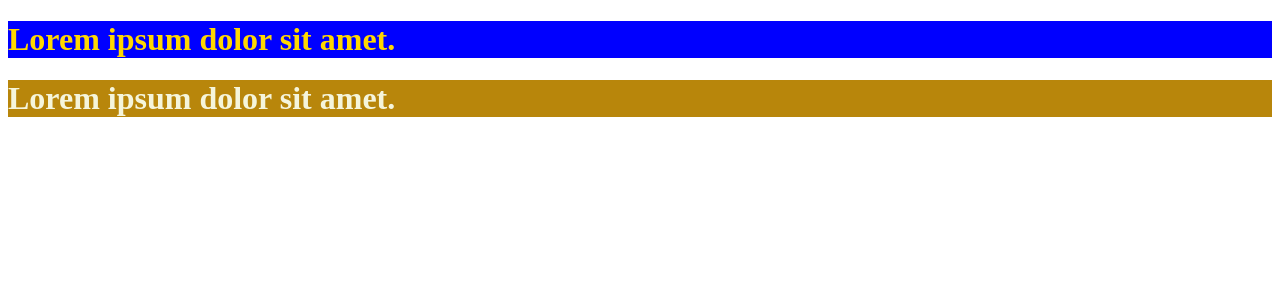
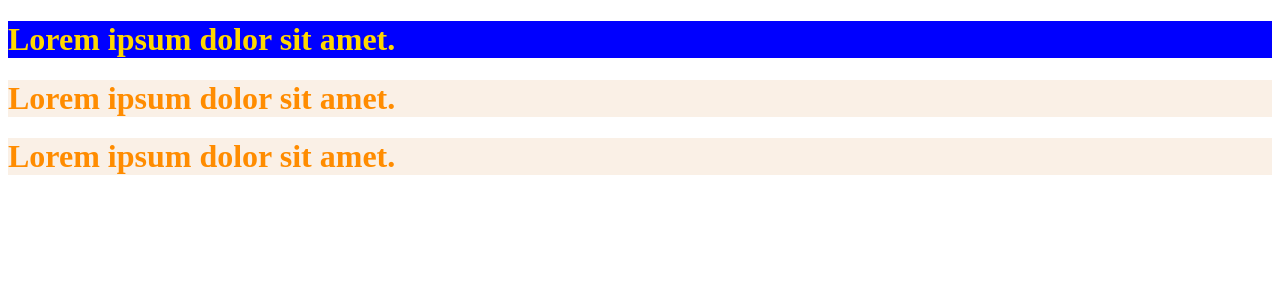
Before and after one commit to yel106/react20231031, a React (Create React App) app: page / in a window 1280 px wide. Shown: the top 300 px of the page. Built offline with nearby package versions, Linux system fonts and the light colour scheme.

Commit message:
보통의 css 사용시 클래스명이 중복될 수 있음

```diff
--- a/src/App.js
+++ b/src/App.js
@@ -1,5 +1,6 @@
 import { MyBox } from "./component/MyBox";
 import { MyComp } from "./component/MyComp";
+import { MyContainer } from "./component/MyContainer";
 
 // chakraui css libarary >주로 이걸사용
 function App() {
@@ -7,6 +8,7 @@ function App() {
     <>
       <MyComp />
       <MyBox />
+      <MyContainer />
     </>
   );
 }
--- /dev/null
+++ b/src/component/MyContainer.js
@@ -0,0 +1,9 @@
+import "../style/style2.css";
+
+export function MyContainer() {
+  return (
+    <div>
+      <h1 className="boxClass">Lorem ipsum dolor sit amet.</h1>
+    </div>
+  );
+}
--- /dev/null
+++ b/src/style/style2.css
@@ -0,0 +1,4 @@
+.boxClass {
+    color: darkorange;
+    background-color: linen;
+}
```
